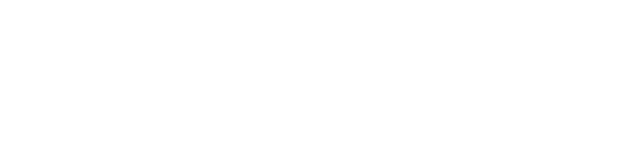
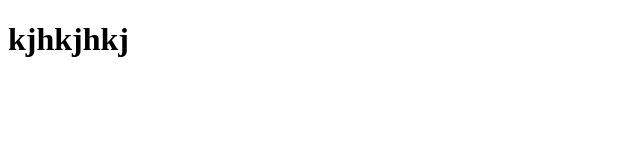
Before and after one commit to sara201180/profajax, a plain HTML site: page index.html in a window 1280 px wide. Shown: the whole page, without its empty margins (0-640 px from the left). Drawn offline with Linux system fonts and the light colour scheme.

Commit message:
Adicionei o h1

```diff
--- a/index.html
+++ b/index.html
@@ -7,6 +7,6 @@
     <title>Document</title>
 </head>
 <body>
-
+    <h1>kjhkjhkj</h1>
 </body>
 </html>
```
